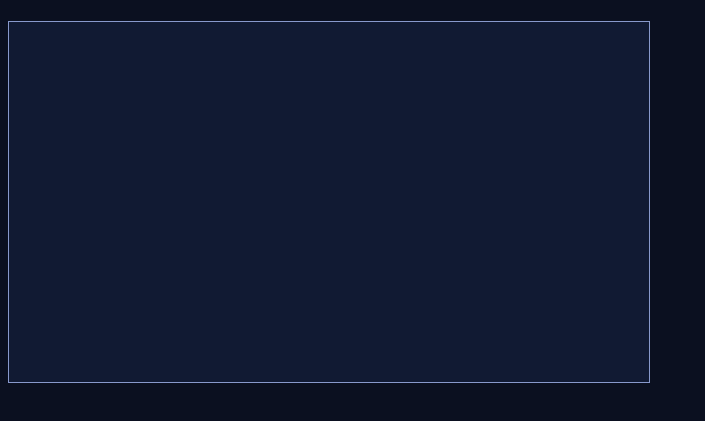
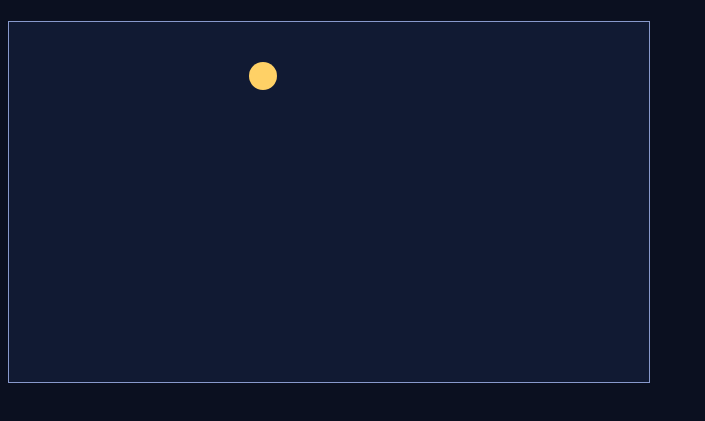
Before and after one commit to takechiyuta/web_applied, a plain HTML site: page 5_stage.html in a window 1280 px wide. Shown: the part 59-480 px from the top of the page, without its empty margins (0-705 px from the left). Drawn offline with Linux system fonts and the light colour scheme.

Commit message:
5-A 自分ルール

```diff
--- a/5-A_bouncelab.js
+++ b/5-A_bouncelab.js
@@ -1,4 +1,5 @@
-const canvas = document.getElementById("canvas");
+// HTMLのIDに合わせて "stage" を取得するように修正しました
+const canvas = document.getElementById("stage");
 const ctx = canvas.getContext("2d");
 
 let x = 100;
@@ -27,7 +28,6 @@ document.addEventListener("keydown", (e) => {
 function update(dt) {
     // 手順3（自分ルール）：重力を足す（下向きに加速度を加える）
     vy = vy + 300 * dt;
-
     x = x + vx * dt;
     y = y + vy * dt;
 
@@ -40,6 +40,7 @@ function update(dt) {
         x = r;
         vx = -vx;
     }
+
     // 上下の壁
     if (y + r > canvas.height) {
         y = canvas.height - r;
@@ -62,10 +63,8 @@ function draw() {
 function loop(now) {
     const dt = Math.min((now - last) / 1000, 0.033);
     last = now;
-
     update(dt);
     draw();
-
     requestAnimationFrame(loop);
 }
 
```
Also changed, not shown: 5_stage.html (+2 -1 lines). Lines whose indentation alone changed are shown as unchanged.
